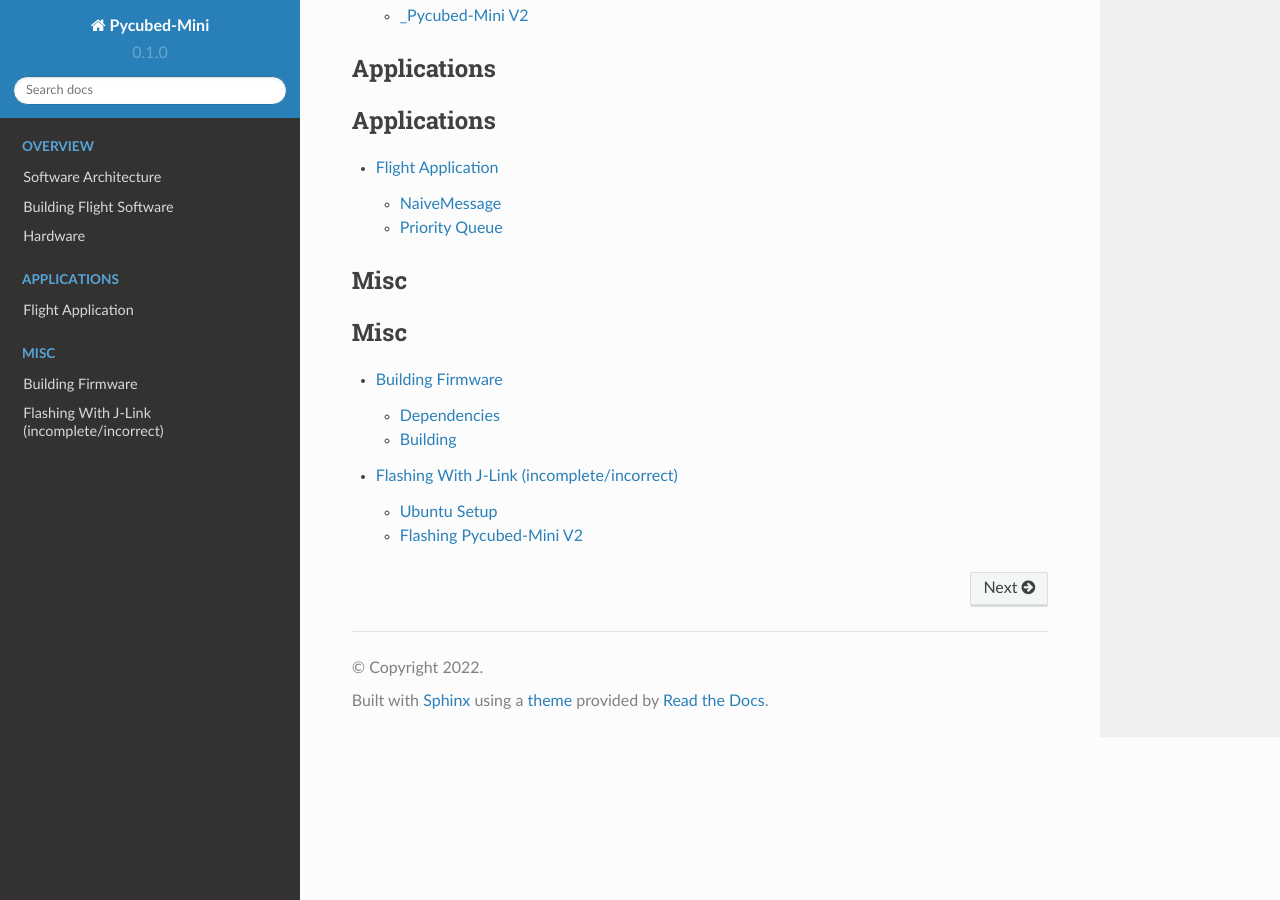
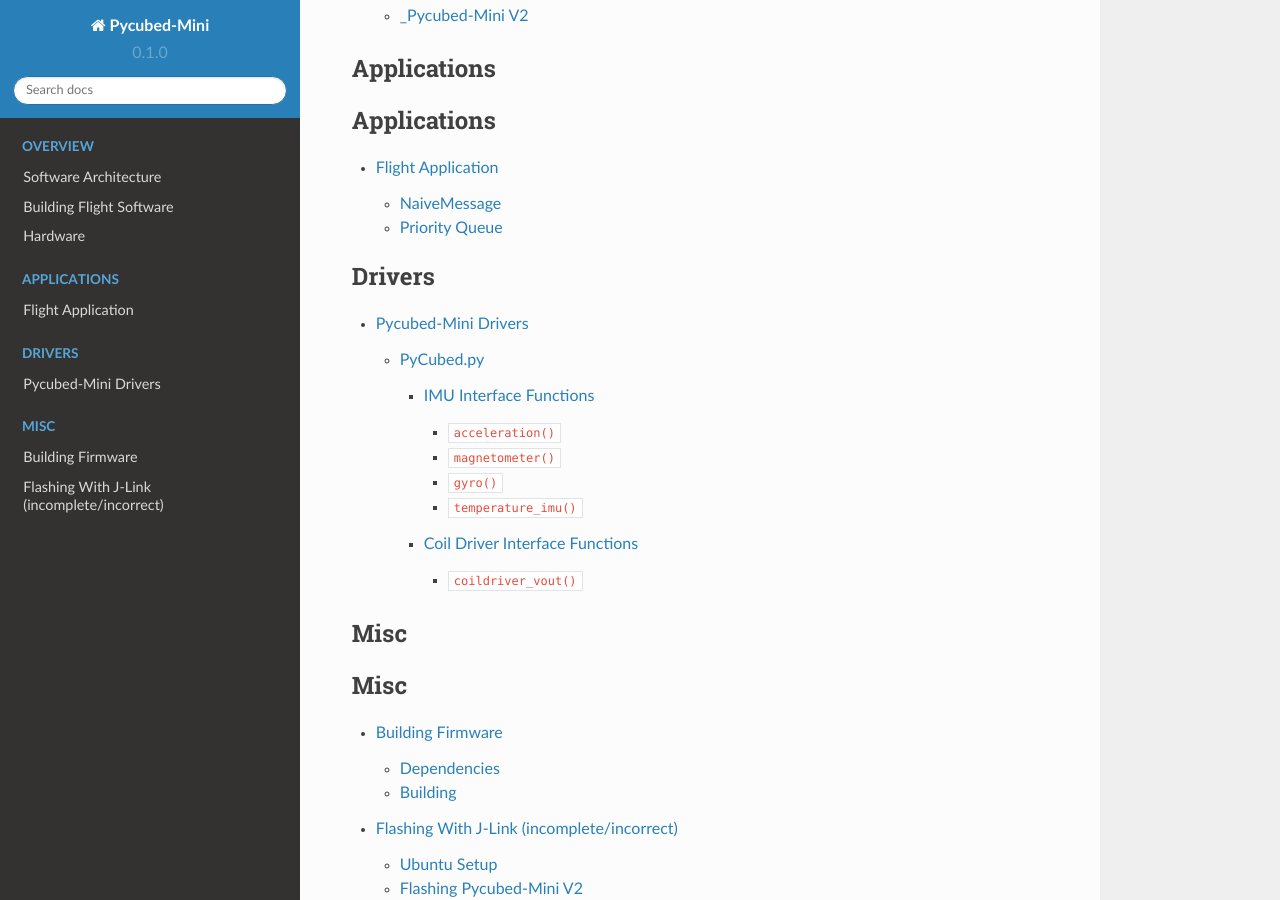
Before and after one commit to PyCubed-Mini/PocketQubeDocs, a Sphinx documentation site: the page built from docs/source/index.rst, in a window 1280 px wide and 900 px high, scrolled down 680 px. Built offline with Sphinx 7.4.7 and the Read the Docs theme 2.0.0, drawn with Linux system fonts in a browser that asks for light colours.

Commit message:
Begin documenting pycubedmini driver

```diff
--- /dev/null
+++ b/docs/source/drivers/pycubedmini/index.rst
@@ -0,0 +1,35 @@
+Pycubed-Mini Drivers
+====================
+
+PyCubed.py
+----------
+
+IMU Interface Functions
+***********************
+
+.. py:function:: acceleration()
+
+    return the accelerometer reading from the IMU in m/s^2
+
+.. py:function:: magnetometer()
+
+    return the magnetometer reading from the IMU in µT
+
+.. py:function:: gyro()
+
+    return the gyroscope reading from the IMU in deg/s
+
+.. py:function:: temperature_imu()
+
+    return the thermometer reading from the IMU in celsius
+
+Coil Driver Interface Functions
+*******************************
+
+.. py:function:: coildriver_vout(driver_index, projected_voltage)
+
+    Set a given voltage for a given coil driver
+
+    :param driver_index: the index of the coil driver to set the voltage for
+    :type driver_index: str
+    :param projected_voltage: the voltage to set the coil driver to
--- a/docs/source/index.rst
+++ b/docs/source/index.rst
@@ -21,6 +21,11 @@ Applications
 
    applications/flight/index
 
+.. toctree::
+   :caption: Drivers
+
+   drivers/pycubedmini/index
+
 Misc
 ----
 .. toctree::
```
